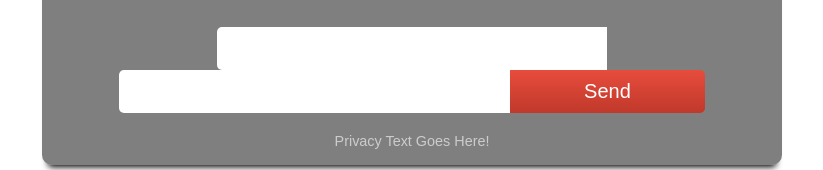
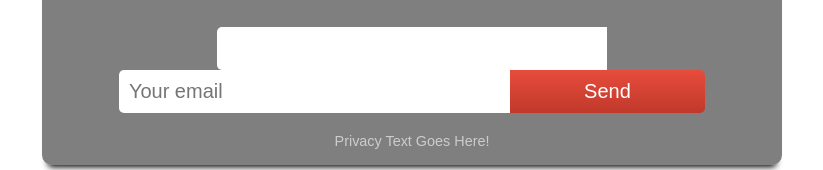
Before and after one commit to cambyses/squeeze, a plain HTML site: page index.html in a window 1280 px wide. Shown: the part 294-464 px from the top of the page, without its empty margins (228-1051 px from the left). Drawn offline with Linux system fonts and the light colour scheme.

Commit message:
Update index.html

```diff
--- a/index.html
+++ b/index.html
@@ -156,7 +156,7 @@
 
         <form method="POST" action="https://formspree.io/darius.susa@gmail.com">
         <input class="email-input" type="text" name="name">
-        <input type="email" name="_replyto">
+        <input type="email" name="_replyto" placeholder="Your email">
         <input type="submit" value="Send">
 
         <!--<input placeholder="Enter Your Email" name="email" class="email-input">
```
